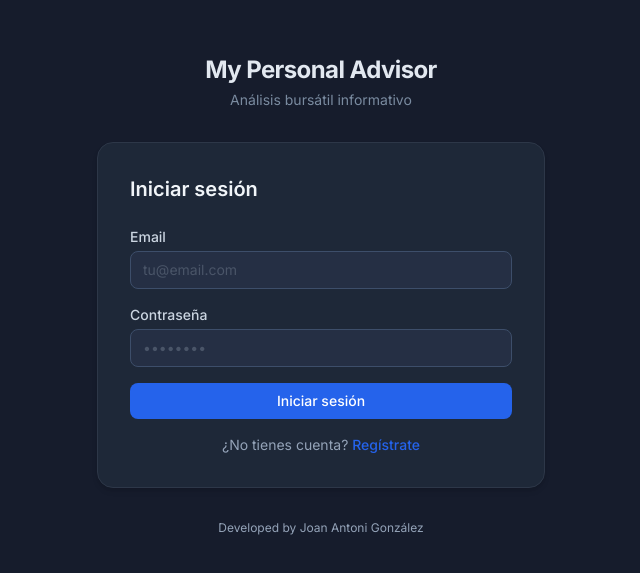
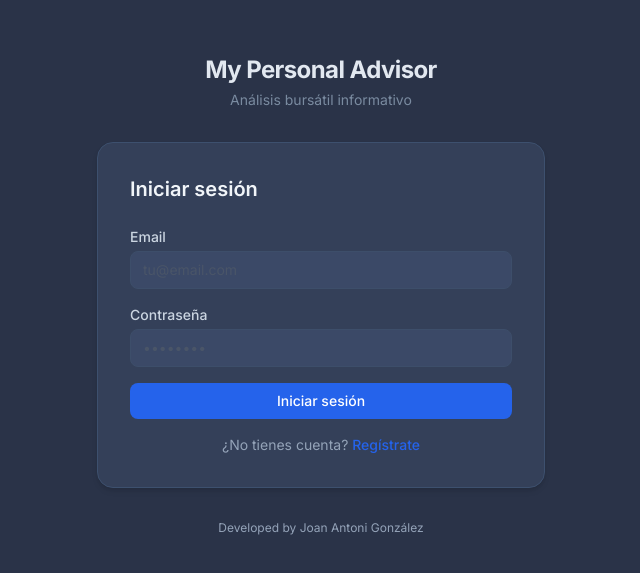
Before and after one commit to JoanAGL/WallStreet, a Next.js app: page /login in a window 1280 px wide. Shown: the part 105-678 px from the top of the page, without its empty margins (319-959 px from the left). Built offline with nearby package versions, Linux system fonts and the light colour scheme; no server answers.

Commit message:
fix: suavizar dark theme — background a tono medio (#2A3348) en lugar de negro

```diff
--- a/src/app/globals.css
+++ b/src/app/globals.css
@@ -3,8 +3,8 @@
 @tailwind utilities;
 
 :root {
-  /* App shell — dark fintech palette */
-  --background:    #161C2C;   /* slightly darker than header so header reads as a distinct layer */
+  /* App shell — medium-dark fintech palette */
+  --background:    #2A3348;   /* medium-dark blue-gray, lighter than header */
   --foreground:    #E2E8F0;   /* slate-200 — main text on dark bg */
 
   /* Header */
@@ -12,10 +12,10 @@
   --header-border: #2D3748;
 
   /* Cards */
-  --card-bg:       #1E2838;   /* slightly lighter than background */
-  --card-inner:    #252F44;   /* nested panels (MetricBox, TxRow) */
-  --card-border:   #2D3748;
-  --card-border-inner: #243044;
+  --card-bg:       #344059;   /* slightly lighter than background */
+  --card-inner:    #3B4967;   /* nested panels (MetricBox, TxRow) */
+  --card-border:   #3D506E;
+  --card-border-inner: #344060;
 }
 
 body {
```
